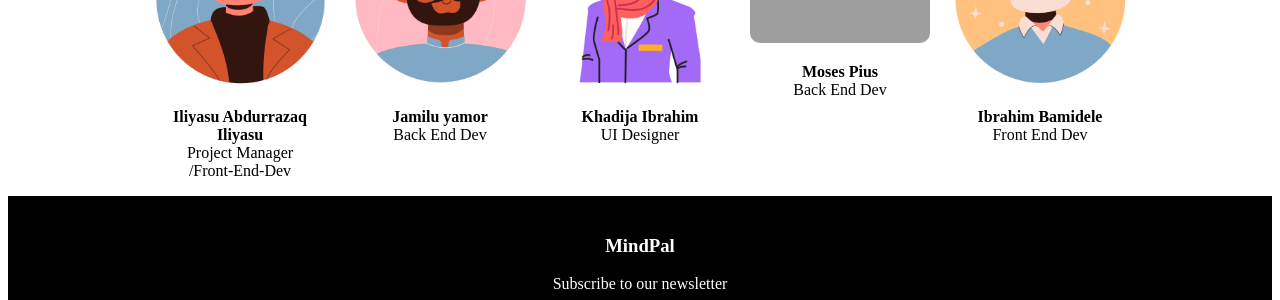
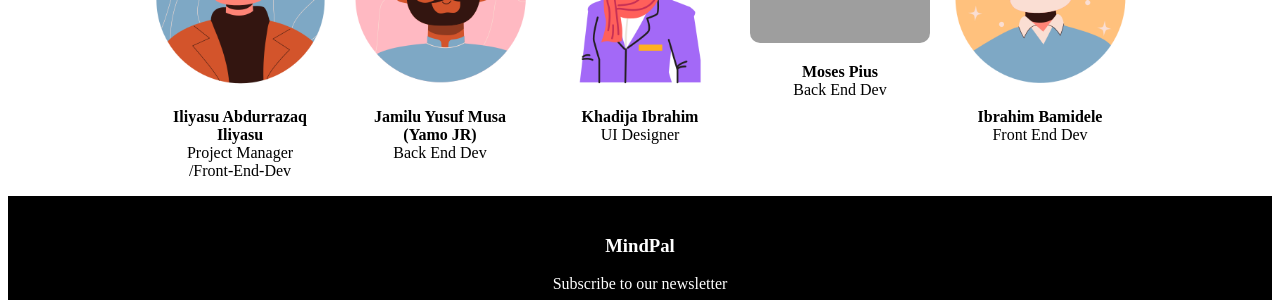
Before and after one commit to Coach-Bamie/Sayoumind, a PHP site: page /about.php in a window 1280 px wide. Shown: the part 1256-1556 px from the top of the page. Run offline with PHP 8.4, Linux system fonts and the light colour scheme; grey boxes are pictures that could not be loaded.

Commit message:
changing yamo name

```diff
--- a/about.php
+++ b/about.php
@@ -286,7 +286,7 @@ footer {
             </div>
             <div class="team-member">
                 <img src="./assets/images/yamor.png" alt="Team Member 2">
-                <p><strong>Jamilu yamor</strong><br>Back End Dev</p>
+                <p><strong>Jamilu Yusuf Musa (Yamo JR)</strong><br>Back End Dev</p>
             </div>
             <div class="team-member">
                 <img src="./assets/images/khadijah.png" alt="Team Member 3">
```
